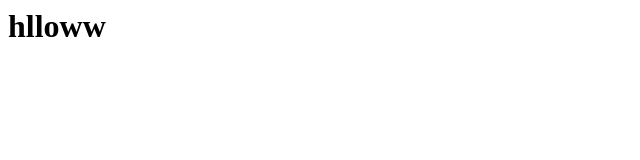
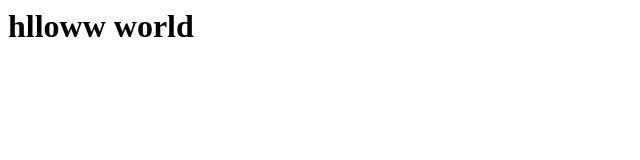
Before and after one commit to shivamdohare/spiltmate, a plain HTML site: page index.html in a window 1280 px wide. Shown: the whole page, without its empty margins (0-640 px from the left). Drawn offline with Linux system fonts and the light colour scheme.

Commit message:
third commit

```diff
--- a/index.html
+++ b/index.html
@@ -1 +1 @@
-<h1>hlloww</h1>
+<h1>hlloww world</h1>
```
